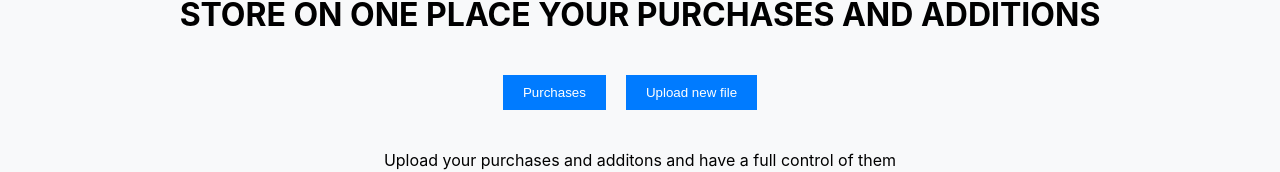
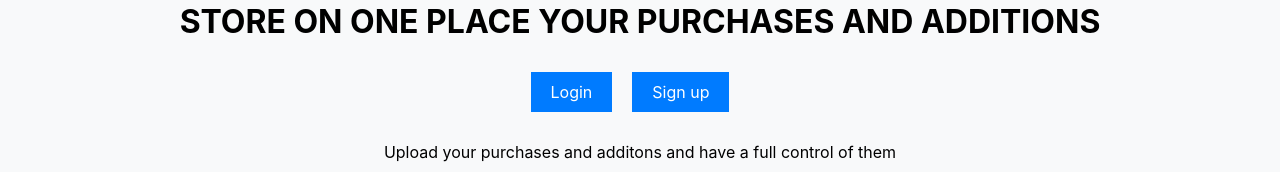
Before and after one commit to andrej286/timski-proekt-front-end, a React (Create React App) app: page / in a window 1280 px wide. Shown: the part 649-821 px from the top of the page. Built offline with nearby package versions, Linux system fonts and the light colour scheme.

Commit message:
Design changes and url change

```diff
--- a/src/pages/landing-page/landing-page.tsx
+++ b/src/pages/landing-page/landing-page.tsx
@@ -31,25 +31,26 @@ const Logo = styled.img`
   margin-bottom: 20px;
 `;
 
-const ButtonGroup = styled.div`
+const LinkGroup = styled.div`
   margin-top: 20px;
-`;
-
-const Button = styled.button`
-  margin-right: 20px;
-  padding: 10px 20px;
-  background-color: #007bff;
-  border: none;
-  color: #ffffff;
-  cursor: pointer;
-  &:hover {
-    background-color: #0056b3;
-  }
 `;
 
 const Description = styled.p`
   margin-top: 40px;
 `;
+
+const Link = styled.a`
+  margin-right: 20px;
+  color: white;
+  padding: 10px 20px;
+  text-decoration: none;
+  background-color: #007bff;
+
+  &:hover {
+    background: #1b9bff;
+  }
+`;
+
 
 export const LandingPage = () => {
     console.log("this test");
@@ -63,10 +64,10 @@ export const LandingPage = () => {
                 <MainPart>
                   <Logo src="free-bg.png" alt="LOGO TO HERE" />
                   <h1>STORE ON ONE PLACE YOUR PURCHASES AND ADDITIONS</h1>
-        <ButtonGroup>
-          <Button>Purchases</Button>
-          <Button>Upload new file</Button>
-        </ButtonGroup>
+                  <LinkGroup>
+                    <Link href="/log-in">Login</Link>
+                    <Link href="/sign-up">Sign up</Link>
+                  </LinkGroup>
                   <Description>
                    Upload your purchases and additons and have a full control of them
                   </Description>
--- a/src/services/api.ts
+++ b/src/services/api.ts
@@ -2,8 +2,8 @@ import axios, {AxiosRequestConfig} from "axios";
 import TokenService from "./auth/token-service";
 
 export const api = axios.create({
-    baseURL: "http://localhost:8000/",
-    // baseURL: "http://sekuloski.mk:27015",
+    baseURL: "https://tp.sekuloski.mk:8443/",
+    // baseURL: "http://localhost:8000/",
     headers: {
         "Content-Type": "application/json",
     },
@@ -11,8 +11,8 @@ export const api = axios.create({
 });
 
 export const fileApi = axios.create({
-    baseURL: "http://localhost:8000/",
-    // baseURL: "http://sekuloski.mk:27015",
+    baseURL: "https://tp.sekuloski.mk:8443/",
+    // baseURL: "http://localhost:8000/",
     headers: {
         "Content-Type": "multipart/form-data",
     },
```
Lines whose indentation alone changed are shown as unchanged.
